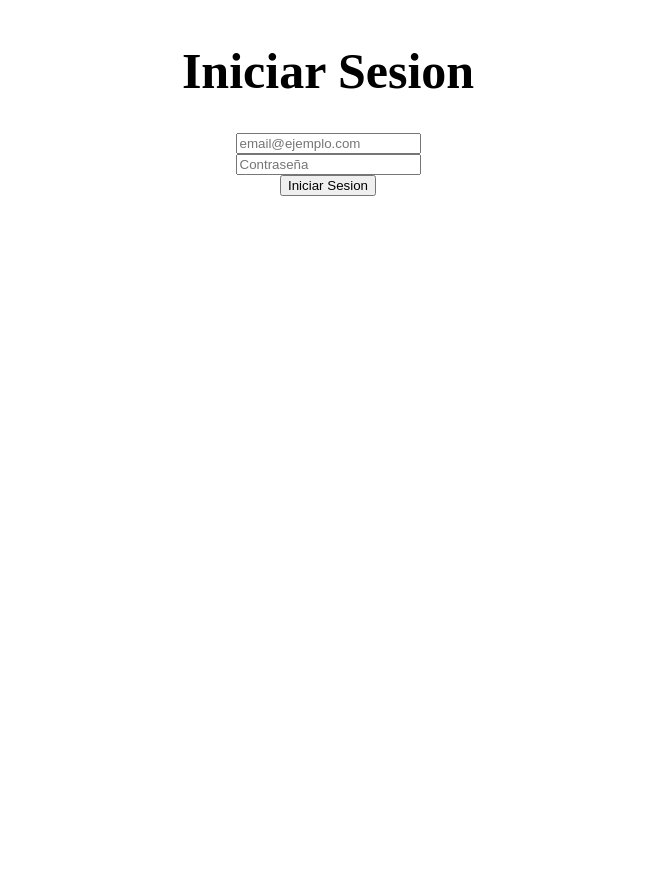
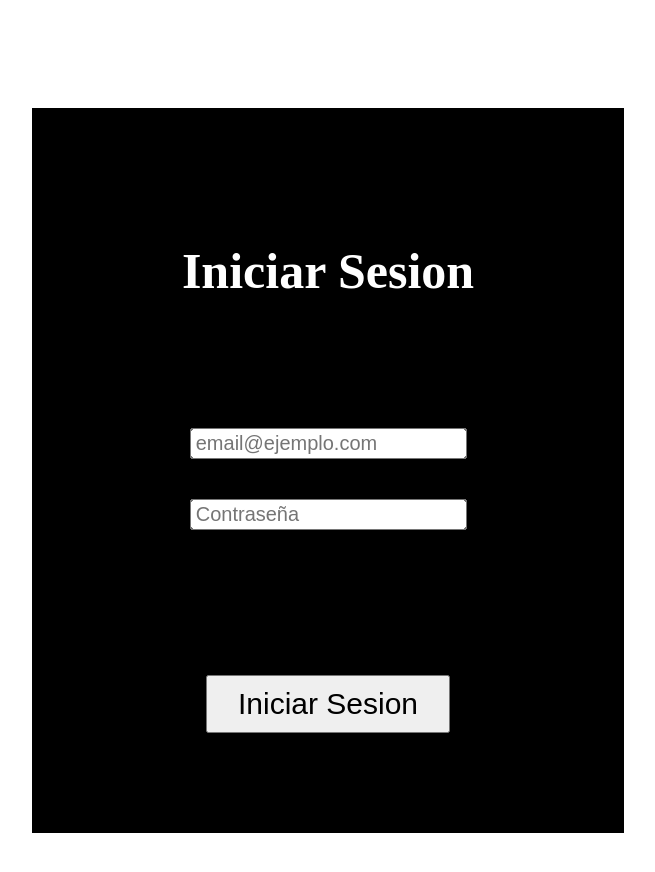
Before and after one commit to Bielis08/Inicio-de-sesion, a plain HTML site: page index.html in a window 1280 px wide. Shown: the whole page, without its empty margins (312-967 px from the left). Before the commit the page ends 800 px from the top, so only its background shows below. Drawn offline with Linux system fonts and the light colour scheme.

Commit message:
falta dar el diseño, margenes acabados

```diff
--- a/estilos.css
+++ b/estilos.css
@@ -6,26 +6,40 @@ body{
 .containeriniciosesion{
     display: grid;
     justify-content: center;
+    margin: 100px 0px;
+    background-color: black;
 }
 
 .tituloiniciarsesion{
     font-size: 25px;
+    color: white;
+    padding: 100px 150px 50px;
 }
 
 .containerinput{
     display: grid;
     justify-content: center;
+    padding: 50px 150px 100px;
 }
 
 .email{
     display: flex;
+    scale: 1.50;
+    margin-bottom: 50px;
 }
 
 .contraseña{
     display: flex;
+    scale: 1.50;
 }
 
 .botoniniciosesion{
     display: flex;
     justify-content: center;
+    padding: 50px 150px 100px;
 }
+
+.botoniniciosesion button{
+    font-size: 30px;
+    padding: 10px 30px;
+}
```
